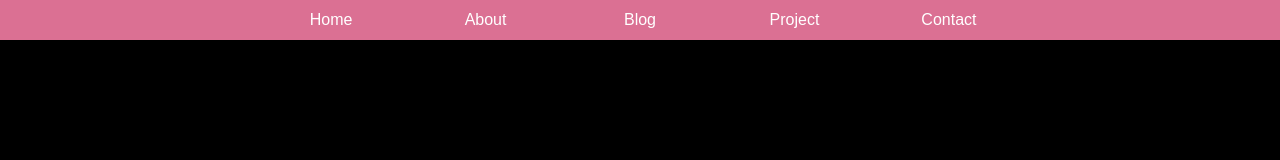
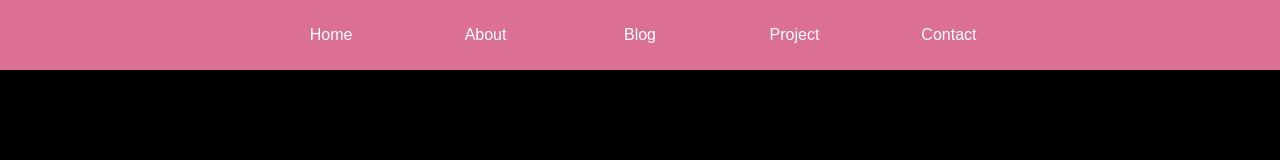
Before and after one commit to mwhocodes/CSS, a plain HTML site: page nav5.html in a window 1280 px wide. Drawn offline with Linux system fonts and the light colour scheme.

Commit message:
+ bottom dot ani using :after, transform scale

```diff
--- a/nav5.css
+++ b/nav5.css
@@ -8,7 +8,6 @@ body {
     background: black;
 }
 
-
 .menu ul {
     list-style-type: none;
     font-family: Arial, Helvetica, sans-serif;
@@ -18,9 +17,9 @@ body {
 
 .menu ul li {
     display: inline-table;
-    height: 40px;
+    height: 70px;
     width: 150px;
-    line-height: 40px;
+    line-height: 70px;
     position: relative;
 }
 
@@ -33,12 +32,28 @@ body {
 .menu ul li a:hover{
     background-color: pink;
     color: plum;
+}
 
+.menu > ul > li:after {
+    content: "";
+    height: 8px;
+    width: 8px;
+    border-radius: 50%;
+    background: whitesmoke;
+    position: absolute;
+    bottom: 8px;
+    left: 50%;
+    transform: scale(0);
+    transition: transform ease 1s;
 }
+
+.menu > ul > li:hover:after {
+    transform: scale(1);
+}
+
 .menu ul li > .sub-menu {
     display: none;
     position: absolute;
-    bott
 }
 
 .menu ul li:hover > .sub-menu {
```
